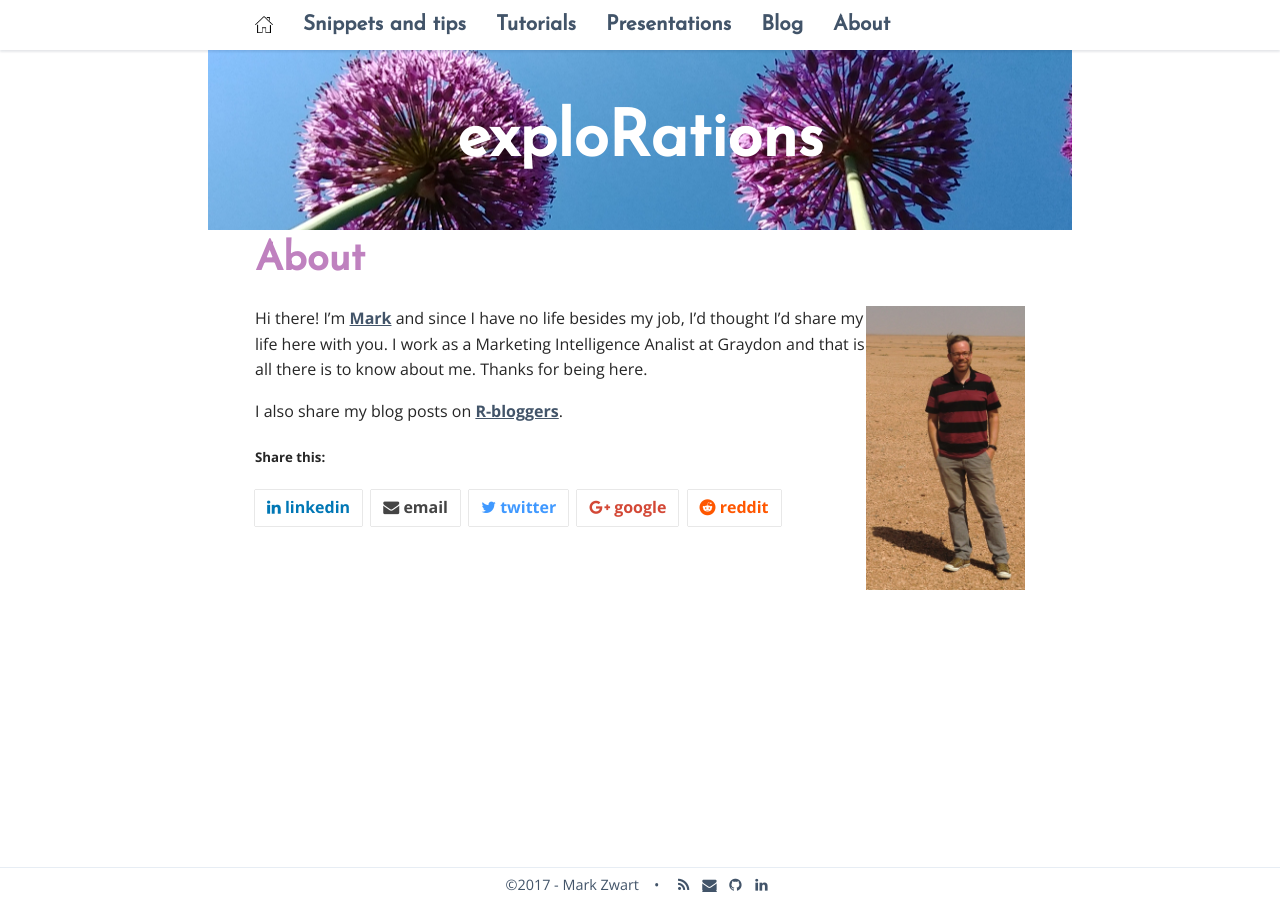
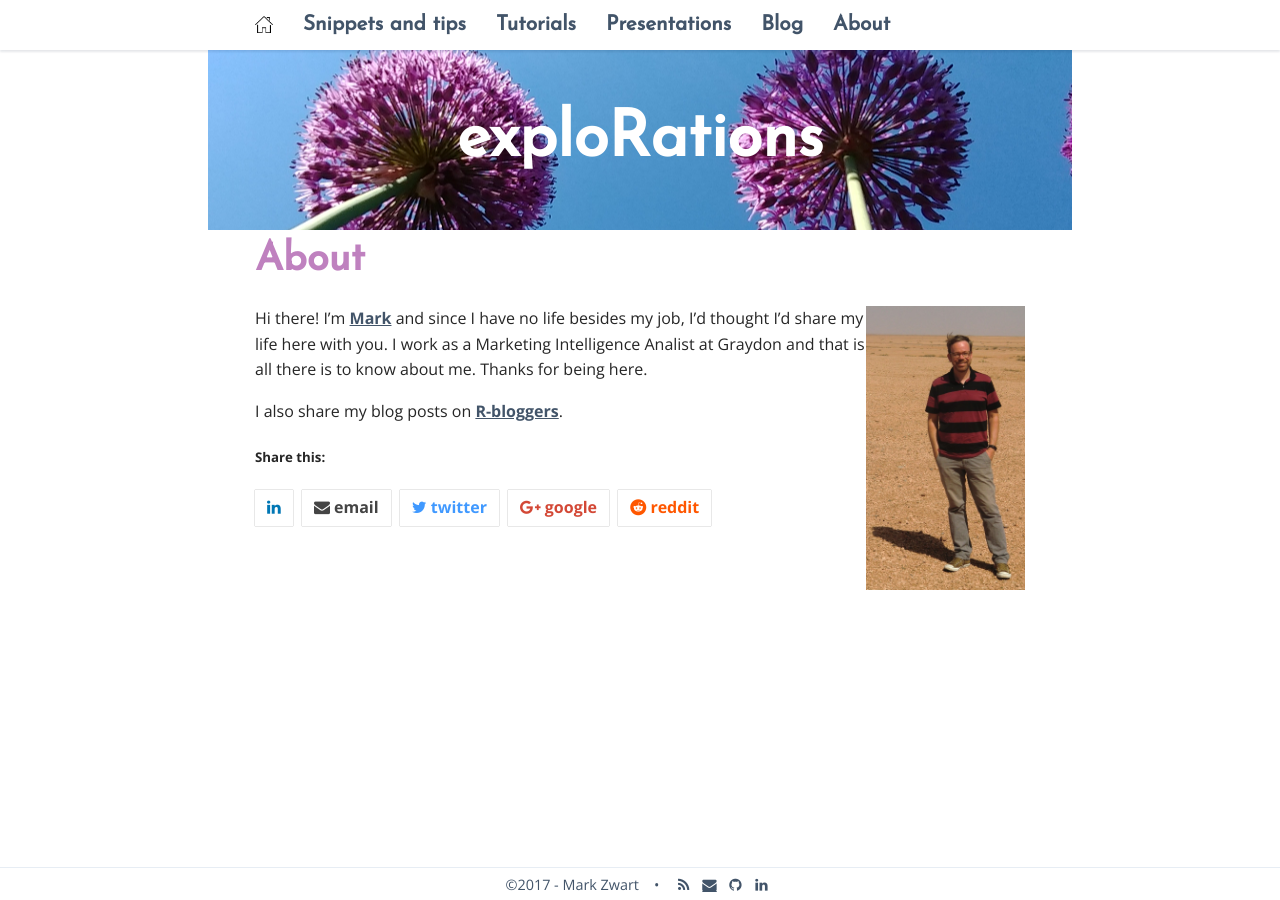
Before and after one commit to mark-me/mark-me.github.io, a Jekyll site: the page built from _pages/04-about.md, in a window 1280 px wide. Built offline with Jekyll 4.4.1, drawn with Linux system fonts in a browser that asks for light colours; nearby versions of some CDN libraries; comment, search, counter and statistics services are not loaded.

Commit message:
Update share.html

```diff
--- a/_includes/share.html
+++ b/_includes/share.html
@@ -4,7 +4,7 @@
 <div class="share-box">
 <h5>Share this:</h5>
 <a class="l" href="https://www.linkedin.com/shareArticle?mini=true&url={{ site.url }}{{ page.url }}&title={{ page.title }}&summary=&source=webjeda" onclick="window.open(this.href, 'mywin',
-'left=20,top=20,width=500,height=500,toolbar=1,resizable=0'); return false;" ><i class="fa fa-linkedin fa"></i><span> linkedin</span></a>
+'left=20,top=20,width=500,height=500,toolbar=1,resizable=0'); return false;" ><i class="fa fa-linkedin fa"></i></a>
 
 <a class="e" href="mailto:?subject=&amp;body=Check out this page {{ site.url }}{{ page.url }}"><i class="fa fa-envelope fa"></i><span> email</span></a>
 
```
